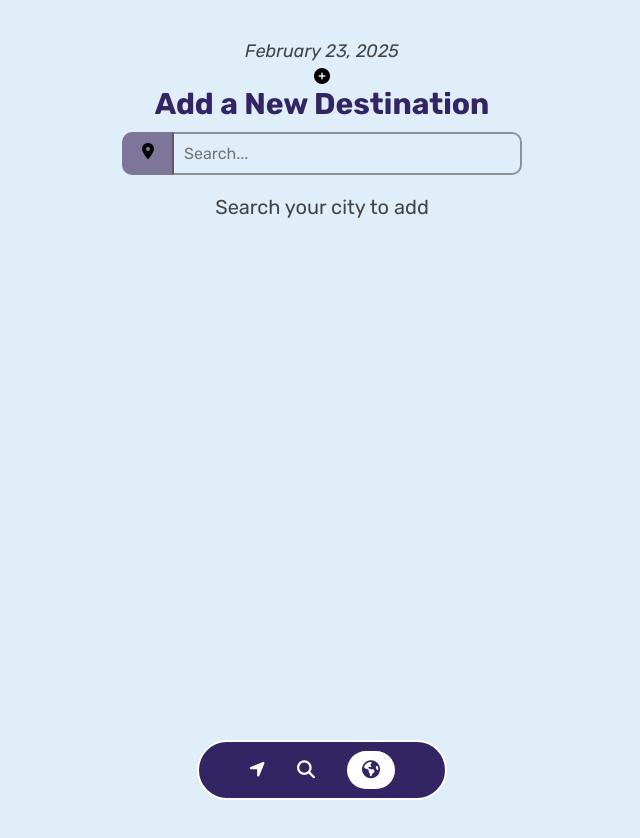
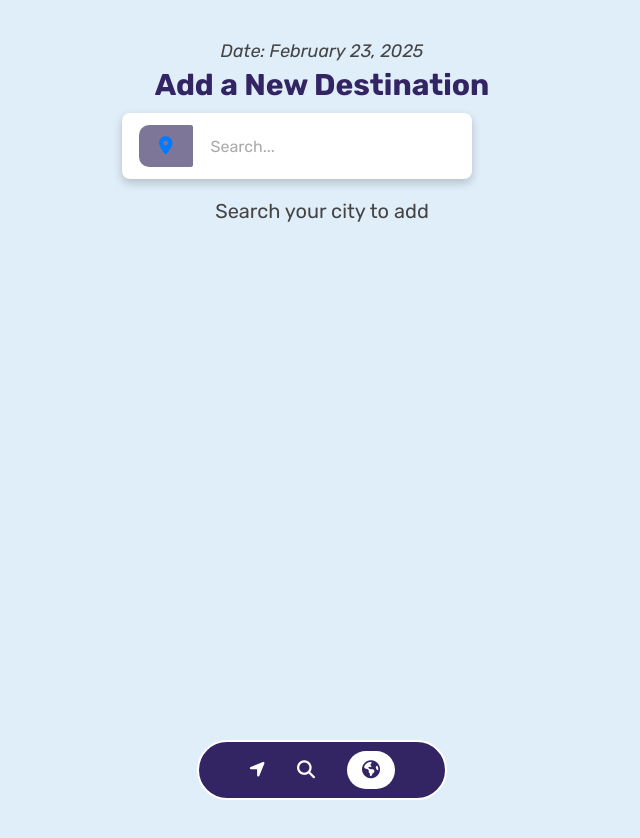
Before and after one commit to ak-0283/36Hrs-Hackathon, a plain HTML site: page world.html in a window 1280 px wide. Shown: the whole page, without its empty margins (318-958 px from the left). After the commit the page ends 800 px from the top, so only its background shows below. Drawn offline with Linux system fonts and the light colour scheme; no server answers.

Commit message:
updating the webpage

```diff
--- a/css/search.css
+++ b/css/search.css
@@ -78,24 +78,62 @@ h3{
     height: 100vh;
     margin: 20px 0;
 }
-.search{
-    display: flex;
-    flex-direction: row;
-    justify-content: center;
 
+.search {
+  display: flex;
+  align-items: center;
+  background: white;
+  border-radius: 8px;
+  padding: 10px 15px;
+  box-shadow: 0px 4px 10px rgba(0, 0, 0, 0.2); /* Initial box shadow */
+  transition: box-shadow 0.3s ease-in-out, transform 0.2s ease-in-out;
+  width: 350px;
+  border: 2px solid transparent;
 }
-.search input{
-    width: 500px;
-    background-color:transparent ;
-    padding: 10px;
-    border: 2px solid rgba(61, 59, 59, 0.5);
-    outline: none;
-    font-size: 16px;
-    border-top-left-radius: 0;
-    border-bottom-left-radius: 0;
-    border-top-right-radius: 10px;
-    border-bottom-right-radius: 10px;
-    margin-inline-start: -2px;
+
+.search:hover {
+  box-shadow: 0px 6px 15px rgba(0, 0, 0, 0.3); /* Shadow effect on hover */
+  transform: translateY(-2px); /* Slight lift effect */
+}
+
+.search:focus-within {
+  box-shadow: 0px 6px 18px rgba(0, 123, 255, 0.5); /* Highlight effect when input is focused */
+  border-color: #007bff; /* Border color on focus */
+}
+
+.search-icon {
+  color: #007bff;
+  font-size: 18px;
+  margin-right: 10px;
+  transition: transform 0.3s ease-in-out;
+}
+
+.search:hover .search-icon {
+  transform: scale(1.1); /* Slightly enlarges icon on hover */
+}
+
+.search input {
+  border: none;
+  outline: none;
+  width: 100%;
+  font-size: 16px;
+  padding: 8px;
+  background: transparent;
+  transition: all 0.3s ease-in-out;
+}
+
+.search input:focus {
+  box-shadow: 0px 0px 10px rgba(0, 123, 255, 0.6); /* Glowing effect */
+  border-radius: 5px;
+}
+
+.search input::placeholder {
+  color: #aaa;
+  transition: color 0.3s ease-in-out;
+}
+
+.search input:focus::placeholder {
+  color: #007bff; /* Changes placeholder color when focused */
 }
 .search-icon{
     background-color: #7e7699;
--- a/css/style.css
+++ b/css/style.css
@@ -14,12 +14,17 @@ body {
   background-color: #e0eefa;
 }
 .pc {
-  width: 400px;
+  width: 410px;
   height: 632px;
   margin-left: auto;
   margin-right: auto;
-  border: 1px solid var(--font-color-main);
+  border: 5px solid var(--font-color-main);
   border-radius: 40px;
+  box-shadow: black 0px 0px 10px;
+}
+
+.pc:hover{
+    box-shadow: black 0px 0px 20px;
 }
 
 .nav-links:hover{
--- a/css/world.css
+++ b/css/world.css
@@ -16,7 +16,7 @@ body {
 }
 .pc {
   width: 400px;
-  height: 900px;
+  height: 500px;
   margin-left: auto;
   margin-right: auto;
   text-align: center;
@@ -67,25 +67,63 @@ nav ul li a:hover{
     border-radius: 100px;
     padding: 8px 15px;
   }
-  .search{
-    display: flex;
-    flex-direction: row;
-    justify-content: center;
+.search {
+  display: flex;
+  align-items: center;
+  background: white;
+  border-radius: 8px;
+  padding: 10px 15px;
+  box-shadow: 0px 4px 10px rgba(0, 0, 0, 0.2);
+  transition: box-shadow 0.3s ease-in-out, transform 0.2s ease-in-out;
+  width: 350px;
+  border: 2px solid transparent;
+}
 
+.search:hover {
+  box-shadow: 0px 6px 15px rgba(0, 0, 0, 0.3);
+  transform: translateY(-2px);
 }
-.search input{
-    width: 500px;
-    background-color:transparent ;
-    padding: 10px;
-    border: 2px solid rgba(61, 59, 59, 0.5);
-    outline: none;
-    font-size: 16px;
-    border-top-left-radius: 0;
-    border-bottom-left-radius: 0;
-    border-top-right-radius: 10px;
-    border-bottom-right-radius: 10px;
-    margin-inline-start: -2px;
+
+.search:focus-within {
+  box-shadow: 0px 6px 18px rgba(0, 123, 255, 0.5);
+  border-color: #007bff;
 }
+
+.search-icon {
+  color: #007bff;
+  font-size: 18px;
+  margin-right: 10px;
+  transition: transform 0.3s ease-in-out;
+}
+
+.search:hover .search-icon {
+  transform: scale(1.1);
+}
+
+.search input {
+  border: none;
+  outline: none;
+  width: 100%;
+  font-size: 16px;
+  padding: 8px;
+  background: transparent;
+  transition: all 0.3s ease-in-out;
+}
+
+.search input:focus {
+  box-shadow: 0px 0px 10px rgba(0, 123, 255, 0.6);
+  border-radius: 5px;
+}
+
+.search input::placeholder {
+  color: #aaa;
+  transition: color 0.3s ease-in-out;
+}
+
+.search input:focus::placeholder {
+  color: #007bff;
+}
+
 .search-icon{
     background-color: #7e7699;
     border-radius: 2px;
@@ -118,7 +156,11 @@ nav ul li a:hover{
     border-radius: 10px ;
     border: 1px solid gray;
     box-shadow: 0px 4px 4px rgba(61, 59, 59, 0.5);
+}
 
+.box:hover{
+    box-shadow: black 0px 0px 20px;;
+    cursor: pointer;
 }
 
 .name{
--- a/js/world.js
+++ b/js/world.js
@@ -25,7 +25,7 @@ let months = new Date().getMonth();
 let year = new Date().getFullYear();
 
 let FullDate = document.querySelector(".date");
-FullDate.innerHTML = `${months_name[months]} ${date}, ${year}`;
+FullDate.innerHTML = `Date: ${months_name[months]} ${date}, ${year}`;
 
 // Weather info
 async function city(cityName) {
--- a/world.html
+++ b/world.html
@@ -25,7 +25,7 @@
     <!-- main section -->
     <div class="section">
       <div class="date">April 7, 2024</div>
-      <div class="button"><i class="fa-solid fa-circle-plus btn-icon"></i></div>
+      <div class="button"></div>
     </div>
     <!-- add section -->
     <div class="section-box">
```
